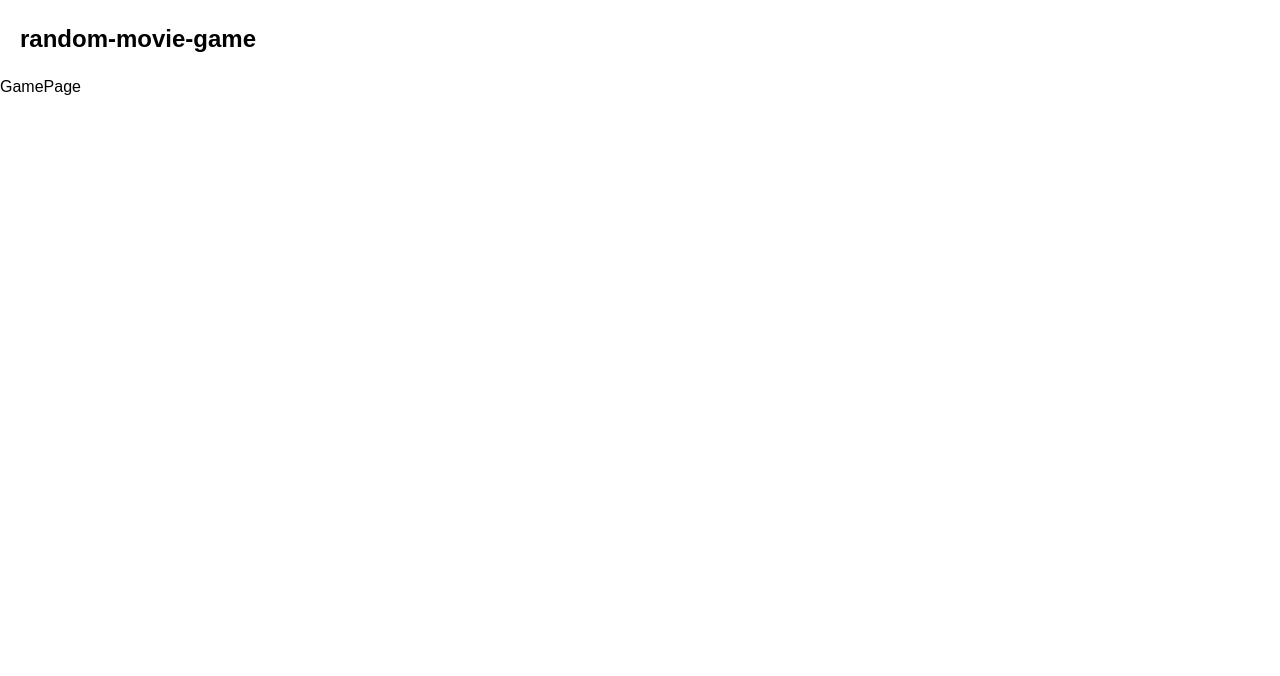
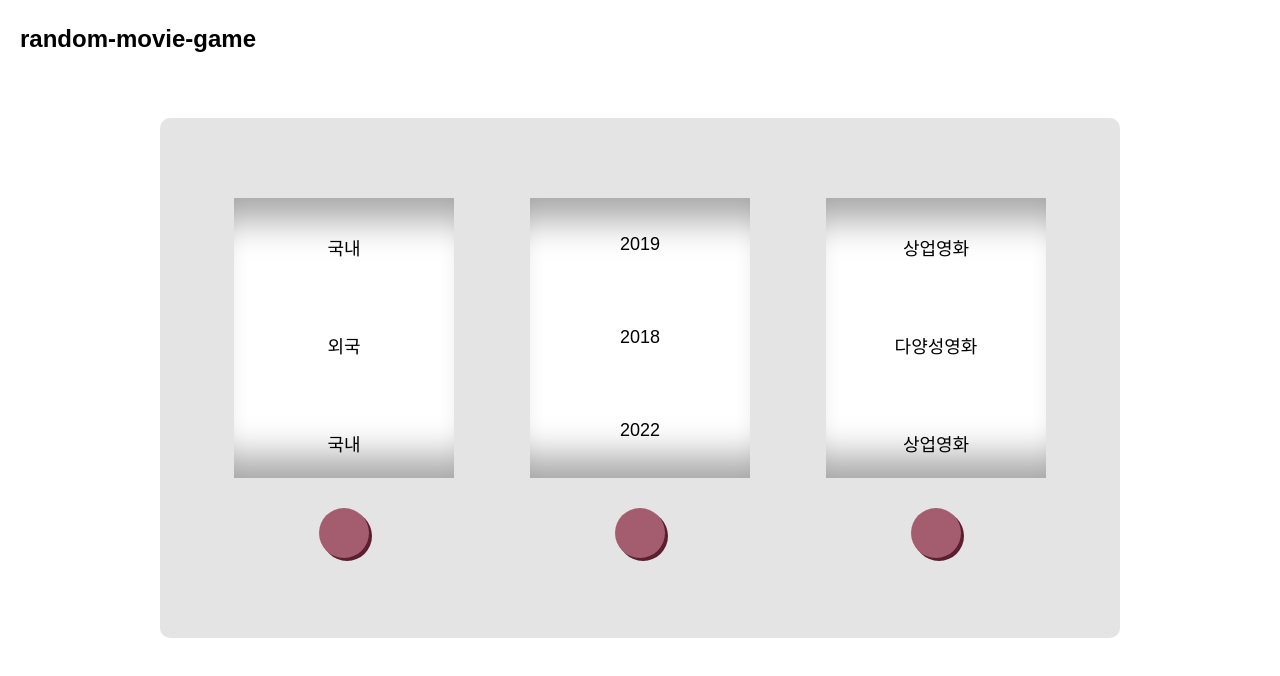
Before and after one commit to Moondoyeon/random-movie-game, a React (Create React App) app: page / in a window 1280 px wide. Shown: the top 676 px of the page. Built offline with nearby package versions, Linux system fonts and the light colour scheme; no server answers.

Commit message:
feat(game): 슬롯 회전 및 멈춤버튼 작동

```diff
--- /dev/null
+++ b/src/libs/api/http.ts
@@ -0,0 +1,21 @@
+import axios from 'axios';
+const axiosInstance = axios.create({
+  baseURL: `${process.env.REACT_APP_BASE_URL}`,
+  params: {
+    key: process.env.REACT_APP_KOBIS_API_KEY,
+  },
+  timeout: 3000,
+  headers: {
+    'Content-Type': 'application/json',
+  },
+});
+
+type ParamsType = {
+  [key: string]: string | number;
+};
+
+export const http = {
+  get: function get<Response = unknown>(url: string, params: ParamsType) {
+    return axiosInstance.get<Response>(url, { params }).then(res => res.data);
+  },
+};
--- /dev/null
+++ b/src/libs/components/Slot.tsx
@@ -0,0 +1,109 @@
+import { css } from '@emotion/react';
+import styled from '@emotion/styled';
+import colors from 'libs/constants/colors';
+import { SlotOption } from 'pages/GamePage';
+import { useEffect, useState } from 'react';
+
+interface Props {
+  name: SlotOption;
+  option: string[][];
+  getSelectedOption: (name: SlotOption, num: number) => void;
+  stopSpinning: (name: SlotOption) => void;
+  isSpinning: {
+    [key: string]: boolean;
+  };
+}
+export default function Slot({
+  name,
+  option,
+  getSelectedOption,
+  stopSpinning,
+  isSpinning,
+}: Props) {
+  const n = option.length;
+  const initNum = () => {
+    return Math.floor(Math.random() * n);
+  };
+  const addNum = (num: number) => {
+    if (num === n - 1) return 0;
+    else return num + 1;
+  };
+  const rotateNum = (num: number) => {
+    if (num === -1) return n - 1;
+    if (num === n) return 0;
+    else return num;
+  };
+  const [num, setNum] = useState(initNum());
+  let interval: ReturnType<typeof setInterval>;
+
+  useEffect(() => {
+    interval = setInterval(() => {
+      const nextNum = num;
+      setNum(addNum(nextNum));
+    }, 500);
+    return () => {
+      clearInterval(interval);
+    };
+  }, [num]);
+
+  useEffect(() => {
+    if (!isSpinning[name]) {
+      clearInterval(interval);
+      getSelectedOption(name, num);
+    }
+  }, [isSpinning[name], num]);
+
+  const handleButtonClick = () => {
+    stopSpinning(name);
+  };
+
+  return (
+    <div
+      css={css`
+        display: flex;
+        flex-direction: column;
+        justify-content: center;
+        align-items: center;
+      `}
+    >
+      <div
+        css={css`
+          width: 220px;
+          height: 280px;
+          background-color: ${colors.white};
+          display: flex;
+          flex-direction: column;
+          align-items: center;
+          box-shadow:
+            rgba(0, 0, 0, 0.35) 0px -50px 36px -28px inset,
+            rgba(0, 0, 0, 0.35) 0px 50px 36px -28px inset;
+        `}
+      >
+        <SlotCard>{option[rotateNum(num - 1)][0]}</SlotCard>
+        <SlotCard>{option[num][0]}</SlotCard>
+        <SlotCard>{option[rotateNum(num + 1)][0]}</SlotCard>
+      </div>
+      <button
+        disabled={!isSpinning[name]}
+        onClick={handleButtonClick}
+        css={css`
+          width: 50px;
+          height: 50px;
+          margin-top: 30px;
+          border-radius: 100%;
+          background-color: ${colors.darkRed100};
+          box-shadow: ${colors.darkRed200} 3px 3px 0 0;
+          &:active {
+            box-shadow: ${colors.darkRed200} 2px 2px 0 0;
+            transform: translate(2px, 2px);
+          }
+        `}
+      />
+    </div>
+  );
+}
+
+const SlotCard = styled.div`
+  padding: 36px 0;
+  font-size: 18px;
+`;
--- a/src/libs/constants/colors.ts
+++ b/src/libs/constants/colors.ts
@@ -46,6 +46,8 @@ const colors = {
   red700: '#d32f2f',
   red800: '#c62828',
   red900: '#b71c1c',
+  darkRed100: '#A35D6E',
+  darkRed200: '#5b1f30',
   orange50: '#fff3e0',
   orange100: '#ffe0b2',
   orange200: '#ffcc80',
--- /dev/null
+++ b/src/libs/constants/slotOptions.ts
@@ -0,0 +1,16 @@
+export const SLOTOPTION_COUNTRY: string[][] = [
+  ['국내', 'K'],
+  ['외국', 'F'],
+];
+export const SLOTOPTION_YEAR: string[][] = [
+  ['2022', '2022'],
+  ['2021', '2021'],
+  ['2020', '2020'],
+  ['2019', '2019'],
+  ['2018', '2018'],
+];
+
+export const SLOTOPTION_TYPE: string[][] = [
+  ['상업영화', 'N'],
+  ['다양성영화', 'Y'],
+];
--- a/src/libs/layout/PageLayout.tsx
+++ b/src/libs/layout/PageLayout.tsx
@@ -1,11 +1,20 @@
 import { ReactNode } from 'react';
 import Header from './Header';
+import { css } from '@emotion/react';
 
 function PageLayout({ children }: { children: ReactNode }) {
   return (
     <>
       <Header />
-      <div>{children}</div>
+      <div
+        css={css`
+          display: flex;
+          justify-content: center;
+          align-items: center;
+        `}
+      >
+        {children}
+      </div>
     </>
   );
 }
--- a/src/pages/GamePage.tsx
+++ b/src/pages/GamePage.tsx
@@ -1,3 +1,114 @@
+import { css } from '@emotion/react';
+import { http } from 'libs/api/http';
+import Slot from 'libs/components/Slot';
+import colors from 'libs/constants/colors';
+import {
+  SLOTOPTION_COUNTRY,
+  SLOTOPTION_TYPE,
+  SLOTOPTION_YEAR,
+} from 'libs/constants/slotOptions';
+import { useEffect, useState } from 'react';
+
+export type SlotOption = 'country' | 'year' | 'type';
+
 export default function GamePage() {
-  return <div>GamePage</div>;
+  const [isTrue] = useState(false);
+  const [isLoading, setIsLoading] = useState(false);
+  const [selected, setSelected] = useState({
+    country: '',
+    year: '',
+    type: '',
+  });
+  const [isSpinning, setIsSpinning] = useState({
+    country: true,
+    year: true,
+    type: true,
+  });
+
+  console.log(selected, isSpinning);
+  const parseDate = () => {
+    const month = String(Math.floor(Math.random() * 12) + 1).padStart(2, '0');
+    const day = String(Math.floor(Math.random() * 29) + 1).padStart(2, '0');
+    const date = `${selected.year}${month}${day}`;
+    return date;
+  };
+
+  const fetchRandomMovie = async () => {
+    try {
+      return await http.get('', {
+        targetDt: parseDate(),
+        itemPerPage: 3,
+        multiMovieYn: selected.type,
+        repNationCd: selected.country,
+      });
+    } catch (error) {
+      console.log(error);
+    }
+  };
+
+  useEffect(() => {
+    (async () => {
+      if (!isSpinning.country && !isSpinning.type && !isSpinning.year) {
+        setIsLoading(true);
+        const result = await fetchRandomMovie();
+        setIsLoading(false);
+        console.log(result);
+      }
+    })();
+  }, [isSpinning]);
+
+  const getSelectedOption = (name: SlotOption, num: number) => {
+    if (name === 'country')
+      setSelected({ ...selected, country: SLOTOPTION_COUNTRY[num][1] });
+    if (name === 'year')
+      setSelected({ ...selected, year: SLOTOPTION_YEAR[num][1] });
+    if (name === 'type')
+      setSelected({ ...selected, type: SLOTOPTION_TYPE[num][1] });
+  };
+
+  const stopSpinning = (name: SlotOption) => {
+    if (name === 'country') setIsSpinning({ ...isSpinning, country: false });
+    if (name === 'year') setIsSpinning({ ...isSpinning, year: false });
+    if (name === 'type') setIsSpinning({ ...isSpinning, type: false });
+  };
+  return (
+    <section>
+      {isTrue && <div>halted : start button and backModal</div>}
+      {isLoading && <div>all selected && halted : loading indicator</div>}
+      <div
+        css={css`
+          width: 960px;
+          height: 520px;
+          background-color: ${colors.inverseGrey800};
+          margin: 40px 0;
+          display: flex;
+          justify-content: space-around;
+          padding: 0 36px;
+          border-radius: 10px;
+        `}
+      >
+        <Slot
+          name="country"
+          option={SLOTOPTION_COUNTRY}
+          getSelectedOption={getSelectedOption}
+          stopSpinning={stopSpinning}
+          isSpinning={isSpinning}
+        />
+        <Slot
+          name="year"
+          option={SLOTOPTION_YEAR}
+          getSelectedOption={getSelectedOption}
+          stopSpinning={stopSpinning}
+          isSpinning={isSpinning}
+        />
+        <Slot
+          name="type"
+          option={SLOTOPTION_TYPE}
+          getSelectedOption={getSelectedOption}
+          stopSpinning={stopSpinning}
+          isSpinning={isSpinning}
+        />
+      </div>
+    </section>
+  );
 }
```
